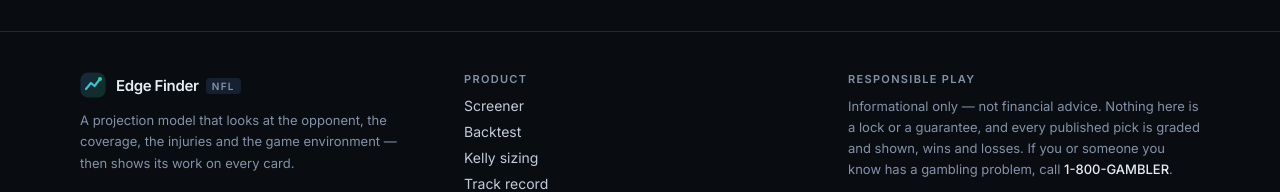
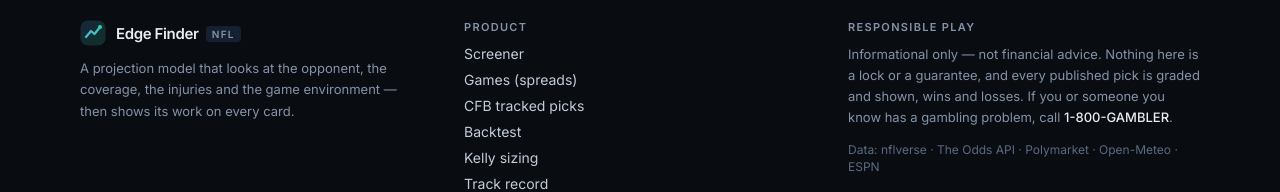
Before and after one commit to Haywood2004/nfl-edge-finder, a Next.js app in the folder web/: page /track-record in a window 1280 px wide. Shown: the part 514-706 px from the top of the page. Built offline with nearby package versions, Linux system fonts and the light colour scheme; no server answers; the database is empty.

Commit message:
Spreads (13c): footer links

```diff
--- a/web/src/app/layout.tsx
+++ b/web/src/app/layout.tsx
@@ -40,6 +40,8 @@
               <p className="eyebrow mb-2">Product</p>
               <ul className="space-y-1.5 text-fg-2">
                 <li><Link href="/" className="hover:text-fg">Screener</Link></li>
+                <li><Link href="/games" className="hover:text-fg">Games (spreads)</Link></li>
+                <li><Link href="/cfb" className="hover:text-fg">CFB tracked picks</Link></li>
                 <li><Link href="/backtest" className="hover:text-fg">Backtest</Link></li>
                 <li><Link href="/kelly" className="hover:text-fg">Kelly sizing</Link></li>
                 <li><Link href="/track-record" className="hover:text-fg">Track record</Link></li>
```
